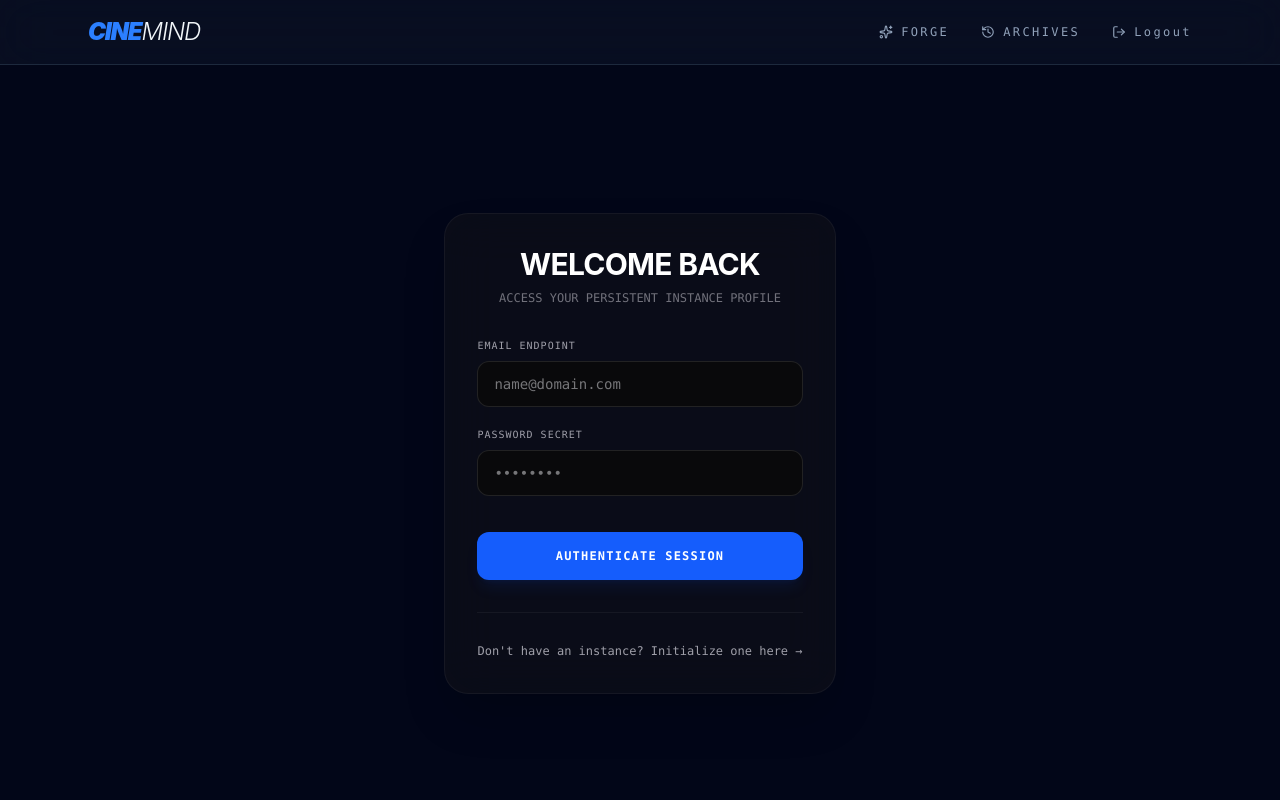
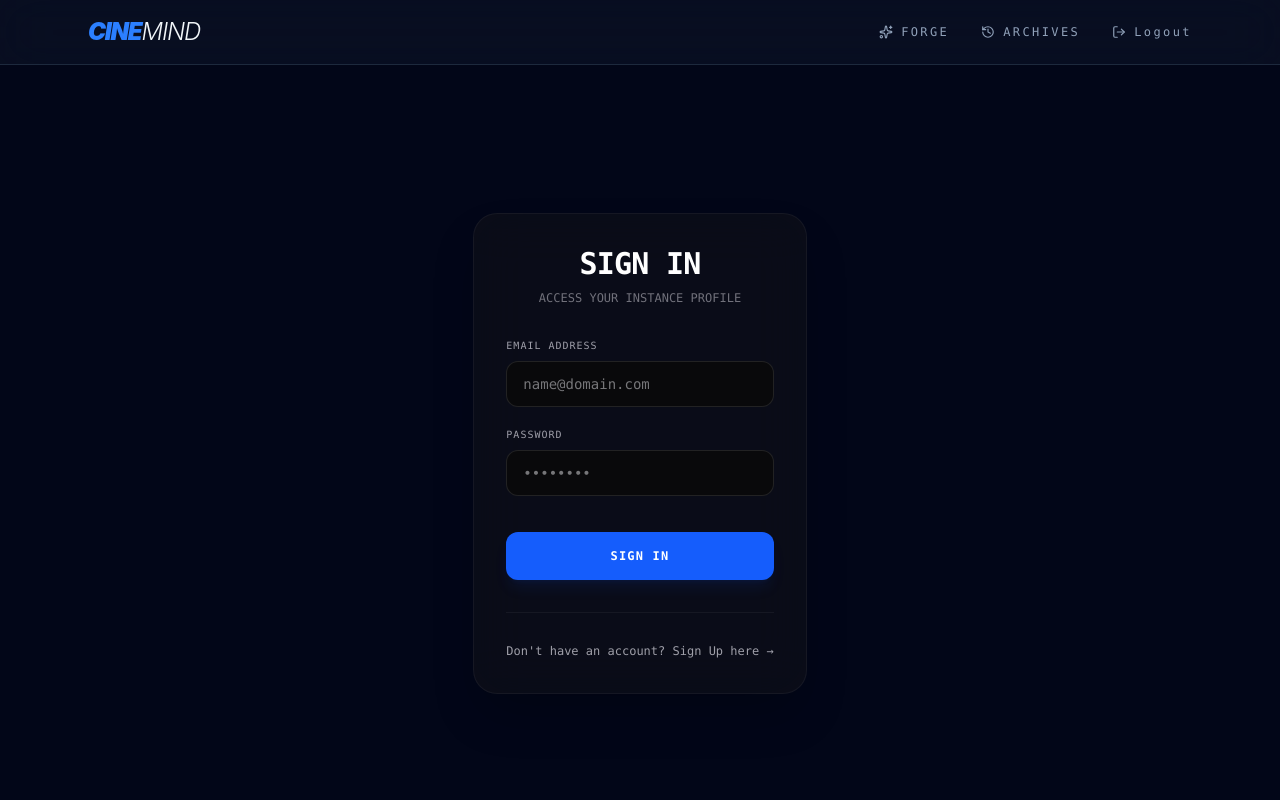
Before and after one commit to NOVASUNAND/CINEMIND, a React (Vite) app in the folder client-new/: page /auth in a window 1280 px wide. Shown: the top 800 px of the page. Built offline with nearby package versions, Linux system fonts and the light colour scheme; no server answers.

Commit message:
build: finalize real-time telemetry HUD, screenplay exporter, and auth flow alignment

```diff
--- a/client-new/src/pages/AuthPage.tsx
+++ b/client-new/src/pages/AuthPage.tsx
@@ -24,9 +24,9 @@ const AuthPage = () => {
       } else {
         await register(username, email, password);
       }
-      navigate('/forge'); // Redirect instantly to main generation interface upon authentication success
+      navigate('/forge');
     } catch (err: any) {
-      setError(err.response?.data?.error || 'An unhandled exception occurred during network handoff.');
+      setError(err.response?.data?.error || 'An error occurred during authentication.');
     } finally {
       setSubmitting(false);
     }
@@ -36,12 +36,13 @@ const AuthPage = () => {
     <div className="min-h-[85vh] flex items-center justify-center px-4">
       <div className="w-full max-w-md bg-zinc-900/40 border border-white/5 backdrop-blur-xl rounded-3xl p-8 shadow-2xl">
 
+        {/* Simple & Clear Headers */}
         <div className="text-center mb-8">
-          <h2 className="text-3xl font-bold tracking-tight font-sans text-white uppercase">
-            {isLogin ? 'Welcome Back' : 'Create Profile'}
+          <h2 className="text-3xl font-bold tracking-tight font-mono text-white uppercase">
+            {isLogin ? 'Sign In' : 'Sign Up'}
           </h2>
           <p className="text-xs font-mono text-zinc-500 mt-2">
-            {isLogin ? 'ACCESS YOUR PERSISTENT INSTANCE PROFILE' : 'INITIALIZE NEW SYSTEM CORES'}
+            {isLogin ? 'ACCESS YOUR INSTANCE PROFILE' : 'INITIALIZE NEW USER CORE'}
           </p>
         </div>
 
@@ -67,7 +68,7 @@ const AuthPage = () => {
           )}
 
           <div>
-            <label className="block text-[10px] font-mono text-zinc-400 uppercase tracking-widest mb-2">Email Endpoint</label>
+            <label className="block text-[10px] font-mono text-zinc-400 uppercase tracking-widest mb-2">Email Address</label>
             <input
               type="email"
               required
@@ -79,7 +80,7 @@ const AuthPage = () => {
           </div>
 
           <div>
-            <label className="block text-[10px] font-mono text-zinc-400 uppercase tracking-widest mb-2">Password Secret</label>
+            <label className="block text-[10px] font-mono text-zinc-400 uppercase tracking-widest mb-2">Password</label>
             <input
               type="password"
               required
@@ -90,21 +91,23 @@ const AuthPage = () => {
             />
           </div>
 
+          {/* Action Buttons using classic nomenclature */}
           <button
             type="submit"
             disabled={submitting}
             className="w-full bg-blue-600 hover:bg-blue-500 disabled:bg-zinc-800 text-white font-mono text-xs uppercase tracking-widest py-4 rounded-xl transition-all font-bold mt-4 shadow-lg shadow-blue-600/10"
           >
-            {submitting ? 'EXECUTING PIPELINE...' : isLogin ? 'AUTHENTICATE SESSION' : 'REGISTER PROTOCOLS'}
+            {submitting ? 'CONNECTING...' : isLogin ? 'Sign In' : 'Sign Up'}
           </button>
         </form>
 
+        {/* Clean Toggles */}
         <div className="mt-8 pt-6 border-t border-white/5 text-center">
           <button
             onClick={() => { setIsLogin(!isLogin); setError(null); }}
             className="text-xs font-mono text-zinc-400 hover:text-blue-400 transition-colors"
           >
-            {isLogin ? "Don't have an instance? Initialize one here →" : "Already registered? Authenticate session here →"}
+            {isLogin ? "Don't have an account? Sign Up here →" : "Already have an account? Sign In here →"}
           </button>
         </div>
 
--- a/client-new/src/pages/Forge.tsx
+++ b/client-new/src/pages/Forge.tsx
@@ -121,6 +121,34 @@ const Forge = () => {
   };
 
   const handleExportLog = () => {
+    let formattedScript = "";
+
+    if (executionMode === 'LOCAL_EDGE_FALLBACK') {
+      // 🚀 FRONTEND PARSING FOR EDGE FALLBACK:
+      // Dynamically breaks up the solid paragraph into a spaced screenplay layout
+      const sentences = advancedCaption
+        .replace(/\[EDGE NODE ACTIVATED\]:?/i, '')
+        .replace(/This scene stands preserved.*/i, '')
+        .split(/[.!?]+/)
+        .map(sentence => sentence.trim().toUpperCase())
+        .filter(sentence => sentence.length > 5);
+
+      formattedScript = [
+        `[EDGE NODE RECONSTRUCTION SYSTEM ACTIVATED]`,
+        `EXT. VISIONARY HORIZON - SCENE GENERATION`,
+        ...sentences.map(s => `${s}.`), // Add periods back to the split beats
+        `THIS DATA BLOCK STANDS SECURED AND INDEXED LOCALLY.`
+      ].join('\n\n');
+
+    } else {
+      // Standard cloud streaming format (Preserves your clean Gemini line breaks)
+      formattedScript = story
+        .split('\n')
+        .map(line => line.trim().toUpperCase())
+        .filter(Boolean)
+        .join('\n\n');
+    }
+
     const fileContent =
 `===================================================================
                   THE FORGE // VISUAL SYNTHESIS LOG
@@ -139,16 +167,14 @@ ${advancedCaption}
 -------------------------------------------------------------------
                       SCREENPLAY TRANSCRIPT
 -------------------------------------------------------------------
-EXT. VISIONARY HORIZON - SCENE GENERATION
-
-${story.toUpperCase()}
+${formattedScript}
 
 ===================================================================
           TRANSCRIPT END // ARCHIVAL DATA BLOCK SECURED
 ===================================================================`;
 
     const element = document.createElement("a");
-    const file = new Blob([fileContent], { type: 'text/plain' });
+    const file = new Blob([fileContent], { type: 'text/plain;charset=utf-8' });
     element.href = URL.createObjectURL(file);
     element.download = `FORGE_LOG_${Date.now()}.txt`;
     document.body.appendChild(element);
@@ -311,7 +337,7 @@ ${story.toUpperCase()}
             </button>
           </div>
 
-          <p className="text-2xl italic text-slate-100 leading-relaxed font-serif relative">
+          <p className="text-2xl italic text-slate-100 leading-relaxed font-serif relative whitespace-pre-line">
             "
             {story ? <TypewriterText text={story} /> : ""}
             "
```
